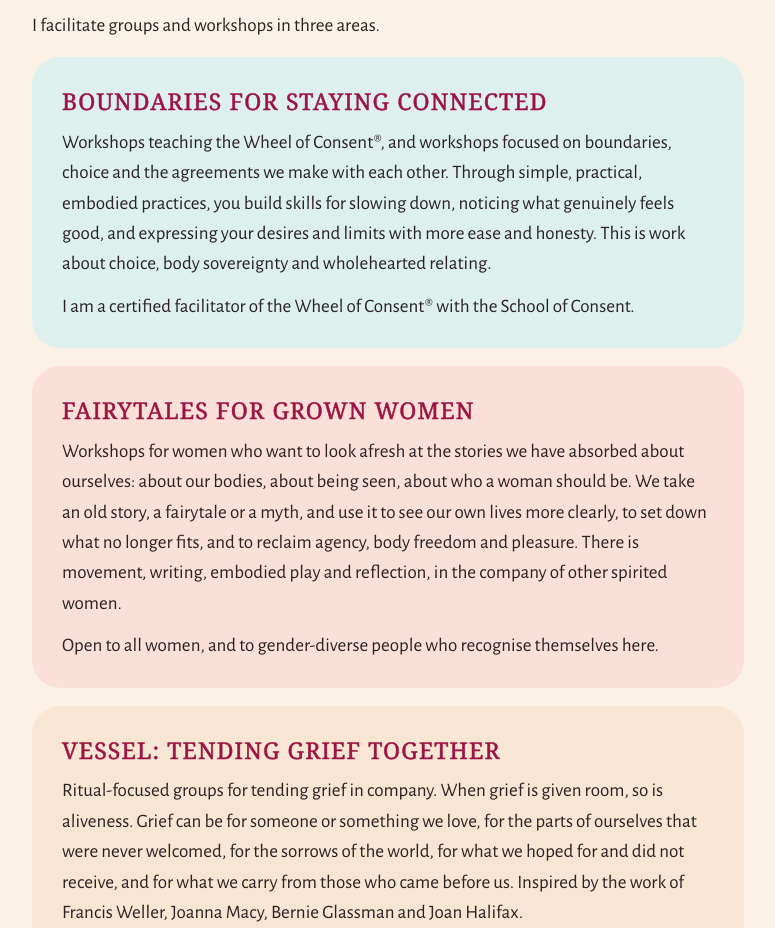
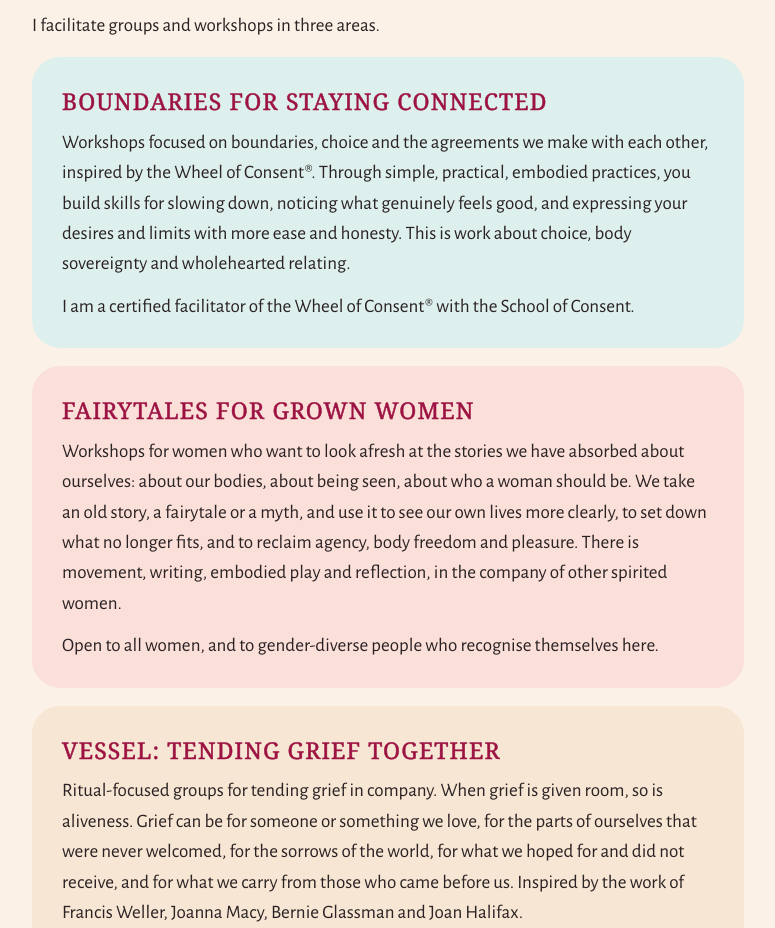
Before and after one commit to alexandraheynatz-ctrl/elemental-relating-site, a plain HTML site: page index.html in a window 1280 px wide. Shown: the part 5400-6328 px from the top of the page, without its empty margins (252-1027 px from the left). Drawn offline with nearby package versions, Linux system fonts and the light colour scheme; a web font is replaced by a local one.

Commit message:
21 Nov: workshop wording, "inspired by the Wheel of Consent®"
Co-Authored-By: Claude Opus 5.5 <noreply@anthropic.com>

```diff
--- a/index.html
+++ b/index.html
@@ -398,7 +398,7 @@ footer{font-size:15px;opacity:1}
   <h2>Groups &amp; Workshops</h2>
   <p>I facilitate groups and workshops in three areas.</p>
   <div class="cards">
-    <div class="card"><div><h3>Boundaries for staying connected</h3><p>Workshops teaching the Wheel of Consent®, and workshops focused on boundaries, choice and the agreements we make with each other. Through simple, practical, embodied practices, you build skills for slowing down, noticing what genuinely feels good, and expressing your desires and limits with more ease and honesty. This is work about choice, body sovereignty and wholehearted relating.</p><p>I am a certified facilitator of the Wheel of Consent® with the School of Consent.</p></div></div>
+    <div class="card"><div><h3>Boundaries for staying connected</h3><p>Workshops focused on boundaries, choice and the agreements we make with each other, inspired by the Wheel of Consent®. Through simple, practical, embodied practices, you build skills for slowing down, noticing what genuinely feels good, and expressing your desires and limits with more ease and honesty. This is work about choice, body sovereignty and wholehearted relating.</p><p>I am a certified facilitator of the Wheel of Consent® with the School of Consent.</p></div></div>
     <div class="card"><div><h3>Fairytales for grown women</h3><p>Workshops for women who want to look afresh at the stories we have absorbed about ourselves: about our bodies, about being seen, about who a woman should be. We take an old story, a fairytale or a myth, and use it to see our own lives more clearly, to set down what no longer fits, and to reclaim agency, body freedom and pleasure. There is movement, writing, embodied play and reflection, in the company of other spirited women.</p><p>Open to all women, and to gender-diverse people who recognise themselves here.</p></div></div>
     <div class="card"><div><h3>Vessel: tending grief together</h3><p>Ritual-focused groups for tending grief in company. When grief is given room, so is aliveness. Grief can be for someone or something we love, for the parts of ourselves that were never welcomed, for the sorrows of the world, for what we hoped for and did not receive, and for what we carry from those who came before us. Inspired by the work of Francis Weller, Joanna Macy, Bernie Glassman and Joan Halifax.</p></div></div>
   </div>
```
